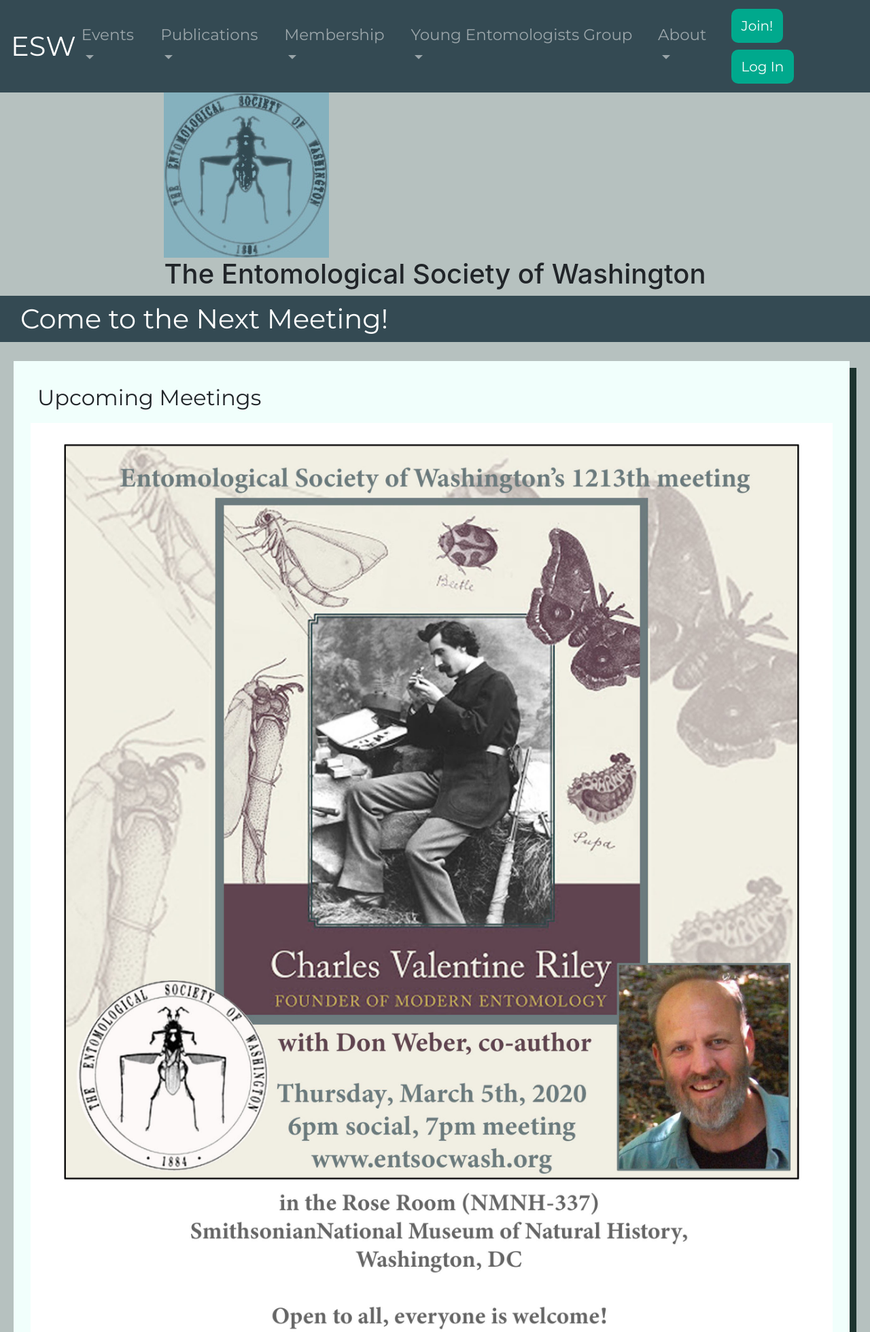
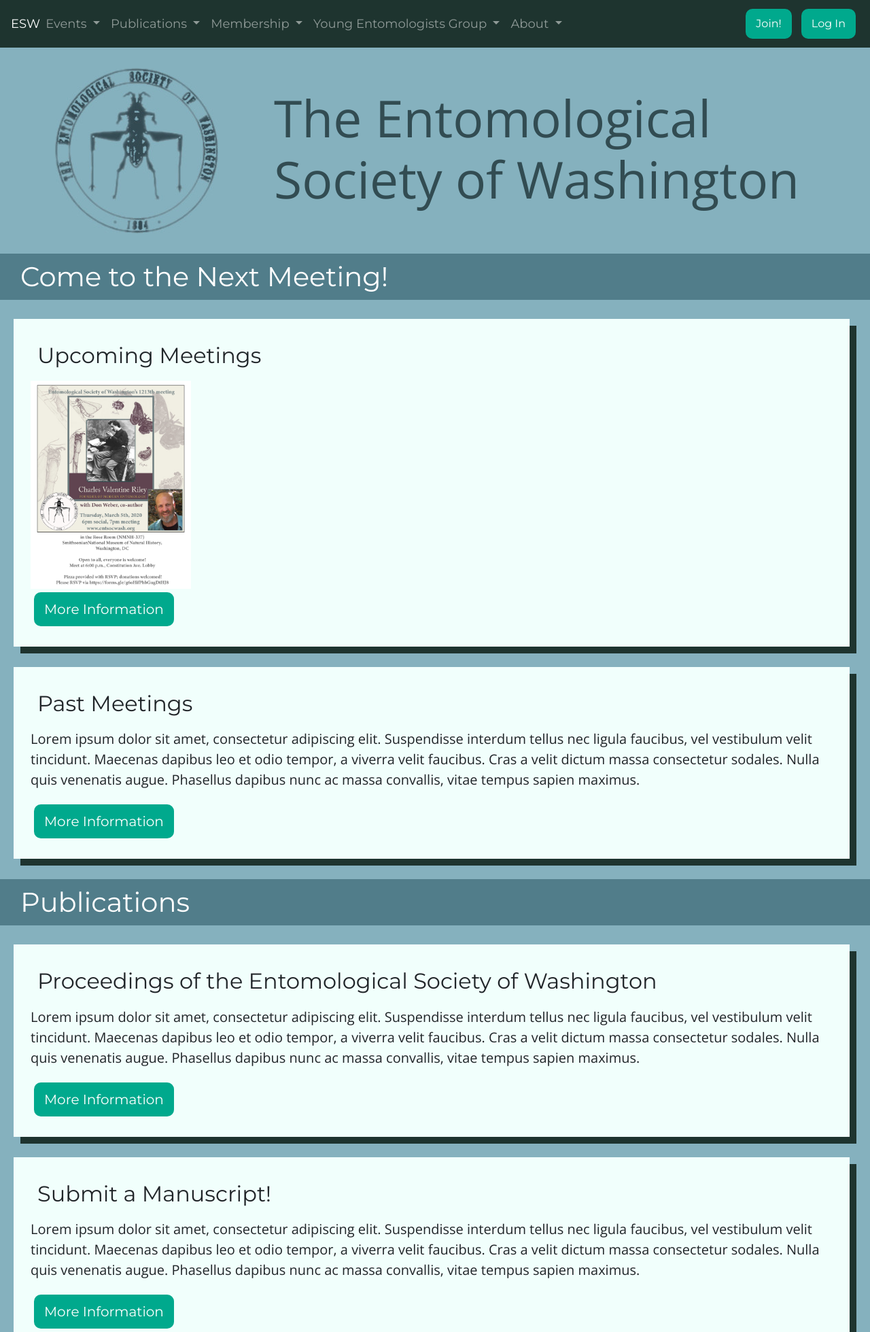
Before and after one commit to Meganmccarty/entsocwash, a Django app: template templates/home_page.html in a window 1280 px wide. Shown: the top 1959 px of the page at 68% size. Run offline with Django 3.2, Linux system fonts and the light colour scheme; the template is opened without the code that fills it, so the values that code supplies are empty; some libraries are stand-ins or nearby versions.

Commit message:
Changed colors and font sizes, styled banner, removed carousel styling

```diff
--- a/static/styles.css
+++ b/static/styles.css
@@ -1,5 +1,5 @@
 body {
-    background-color: rgb(182, 193, 191);
+    background-color: rgb(133, 177, 190);
 }
 
 main {
@@ -10,7 +10,7 @@
 }
 
 .brand {
-    font-size: 40px;
+    font-size: 18px;
     color: white;
 }
 
@@ -25,15 +25,14 @@
     flex-wrap: wrap;
     align-items: center;
     justify-content: space-between;
-    padding: 5px 20px 5px 20px;
 }
 
 .bg-color {
-    background-color: rgb(52, 74, 83);
+    background-color: rgb(30, 52, 47);
 }
 
 .menu-buttons {
-    font-size: 20px;
+    font-size: 16px;
 }
 
 .button {
@@ -56,7 +55,7 @@
 }
 
 .navbar-nav {
-    font-size: 23px;
+    font-size: 18px;
     font-family: 'Montserrat', sans-serif;
 }
 
@@ -65,7 +64,7 @@
 }
 
 .dropdown-menu {
-    background-color: rgb(52, 74, 83);
+    background-color: rgb(30, 52, 47);
     border: 1px solid white;
 }
 
@@ -78,14 +77,19 @@
     color: black;
 }
 
-.carousel {
-    width: auto;
-    background: rgb(52, 74, 83);
+.home-banner {
+    font-family: 'Open Sans', sans-serif;
+    display: flex;
+    flex-direction: row;
+    align-items: center;
+    justify-content: space-between;
+    margin: 30px 40px 30px 40px;
 }
 
-.carousel img {
-    max-height: 450px;
-    width: 100%;
+.home-banner > h1, .home-banner img {
+    font-size: 75px;
+    color: rgb(50, 76, 82);
+    padding: 0px 40px 0px 40px;
 }
 
 .section-header-plain {
@@ -100,7 +104,7 @@
 }
 
 .dark-blue {
-    background-color: rgb(52, 74, 83);
+    background-color: rgb(81, 125, 138);
     color: white;
 }
 
@@ -154,15 +158,14 @@
 
 .text-block img {
     display: block;
-    width: 100%;
-
+    width: 20%;
 }
 
 footer {
-    background-color: rgb(52, 74, 83);
+    background-color: rgb(30, 52, 47);
     color: white;
     padding: 20px 10px 20px 10px;
-    font-size: 20px;
+    font-size: 16px;
     height: auto;
     display: flex;
     flex-direction: row;
```
